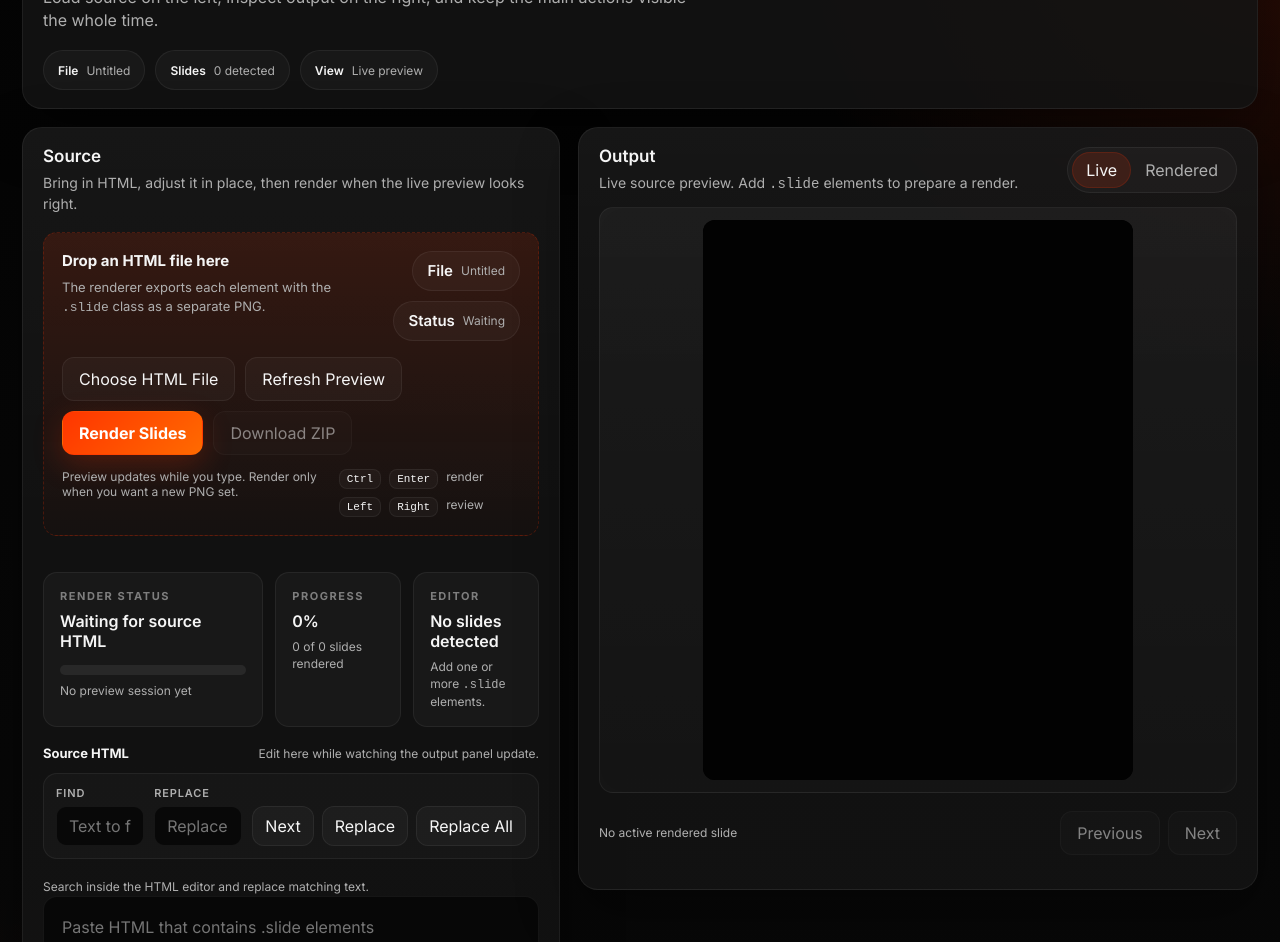
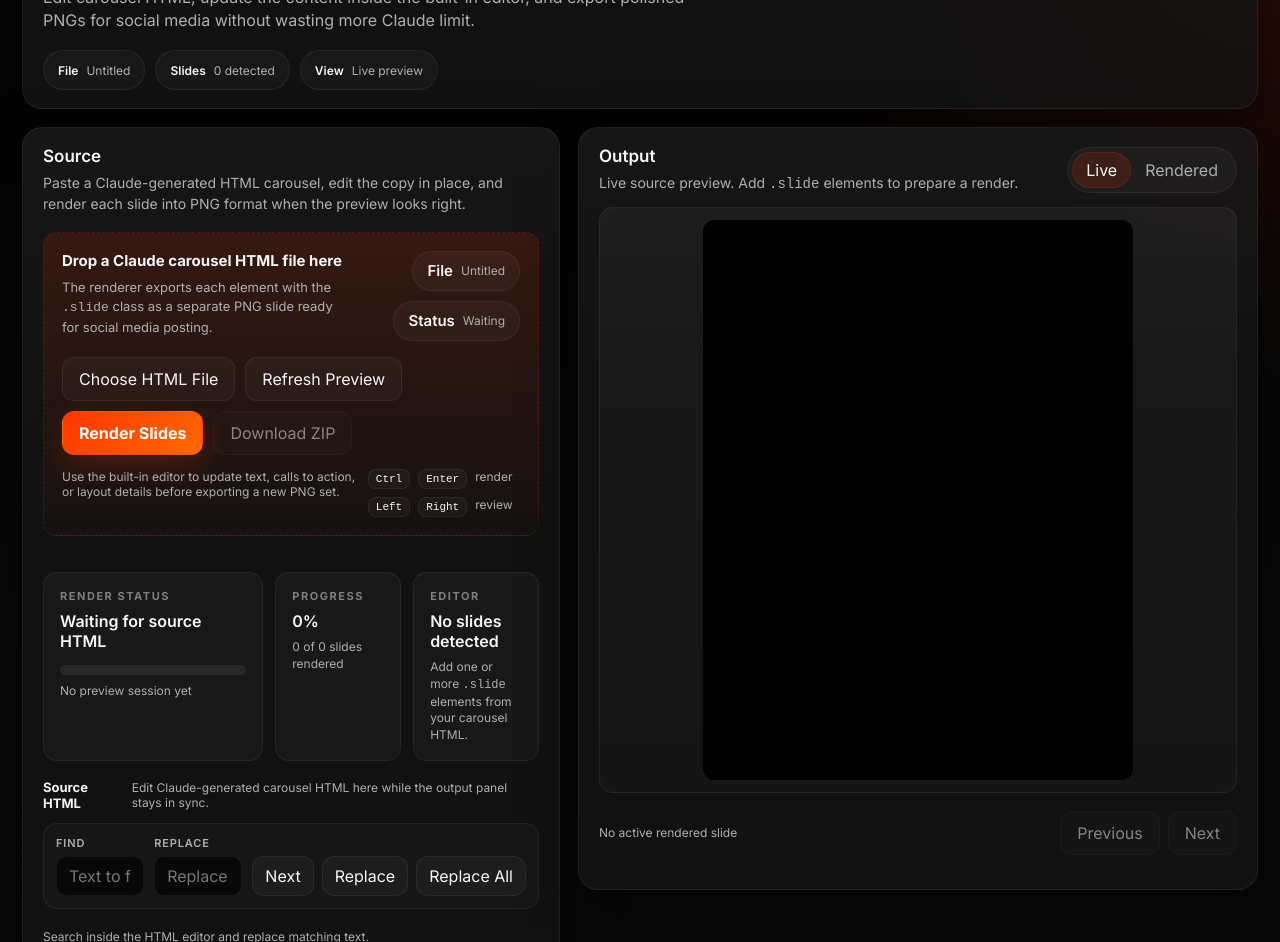
Before and after one commit to vishnureji/html-carousel-to-png, a website: page public/index.html in a window 1280 px wide. Shown: the part 123-1065 px from the top of the page. Drawn offline with Linux system fonts and the light colour scheme.

Commit message:
SEO updated

```diff
--- a/public/index.html
+++ b/public/index.html
@@ -3,7 +3,8 @@
 <head>
 <meta charset="UTF-8">
 <meta name="viewport" content="width=device-width, initial-scale=1">
-<title>HTML to PNG Pro</title>
+<meta name="description" content="Convert Claude-generated HTML carousels into social media PNG slides. Edit the HTML in the built-in text editor, update copy without spending more Claude limit, preview changes, and export polished carousel images.">
+<title>Claude Carousel Converter | HTML to PNG</title>
 <style>
 @import url("https://fonts.googleapis.com/css2?family=Inter:wght@400;500;600;700&display=swap");
 
@@ -674,8 +675,8 @@ iframe,
     <header class="topbar">
       <div class="brand">
         <p class="eyebrow">HTML to PNG Pro</p>
-        <h1>Render slides without hunting through the UI</h1>
-        <p>Load source on the left, inspect output on the right, and keep the main actions visible the whole time.</p>
+        <h1>Convert Claude HTML carousels into social-ready PNG slides</h1>
+        <p>Edit carousel HTML, update the content inside the built-in editor, and export polished PNGs for social media without wasting more Claude limit.</p>
       </div>
       <div class="topbarActions">
         <div id="headerFileChip" class="chip"><strong>File</strong> Untitled</div>
@@ -688,15 +689,15 @@ iframe,
       <section class="panel sourcePane">
         <div class="sourceHeader">
           <h2 class="sectionTitle">Source</h2>
-          <p class="sectionSub">Bring in HTML, adjust it in place, then render when the live preview looks right.</p>
+          <p class="sectionSub">Paste a Claude-generated HTML carousel, edit the copy in place, and render each slide into PNG format when the preview looks right.</p>
         </div>
 
         <div class="sourceBlock">
           <div id="dropZone" class="sourceCard">
             <div class="sourceTop">
               <div>
-                <strong>Drop an HTML file here</strong>
-                <p>The renderer exports each element with the <code>.slide</code> class as a separate PNG.</p>
+                <strong>Drop a Claude carousel HTML file here</strong>
+                <p>The renderer exports each element with the <code>.slide</code> class as a separate PNG slide ready for social media posting.</p>
               </div>
               <div class="sourceMeta">
                 <div id="sourceFileChip" class="chip"><strong>File</strong> Untitled</div>
@@ -713,7 +714,7 @@ iframe,
             </div>
 
             <div class="hintRow">
-              <span>Preview updates while you type. Render only when you want a new PNG set.</span>
+              <span>Use the built-in editor to update text, calls to action, or layout details before exporting a new PNG set.</span>
               <div class="kbdHints">
                 <kbd>Ctrl</kbd><kbd>Enter</kbd><span>render</span>
                 <kbd>Left</kbd><kbd>Right</kbd><span>review</span>
@@ -742,7 +743,7 @@ iframe,
             <div class="statusCard">
               <div class="statusCardLabel">Editor</div>
               <div id="editorMeta" class="statusCardValue">No slides detected</div>
-              <div id="editorSubMeta" class="statusCardSub">Add one or more <code>.slide</code> elements.</div>
+              <div id="editorSubMeta" class="statusCardSub">Add one or more <code>.slide</code> elements from your carousel HTML.</div>
             </div>
           </div>
         </div>
@@ -750,7 +751,7 @@ iframe,
         <div class="editorBlock">
           <div class="editorToolbar">
             <strong>Source HTML</strong>
-            <span>Edit here while watching the output panel update.</span>
+            <span>Edit Claude-generated carousel HTML here while the output panel stays in sync.</span>
           </div>
           <div class="findReplaceBar">
             <div class="fieldGroup">
@@ -777,7 +778,7 @@ iframe,
           <div class="outputTopbar">
             <div>
               <h2 class="sectionTitle">Output</h2>
-              <p id="outputSummary" class="sectionSub">Preview your current source or switch to rendered slides.</p>
+              <p id="outputSummary" class="sectionSub">Preview your current carousel HTML or switch to rendered PNG slides.</p>
             </div>
             <div class="tabRow">
               <button id="liveTabBtn" type="button" class="tab isActive">Live</button>
@@ -895,8 +896,8 @@ iframe,
     headerSlideChip.innerHTML = `<strong>Slides</strong> ${slideCount} detected`;
     editorMeta.textContent = slideCount ? `${slideCount} slide${slideCount === 1 ? "" : "s"} detected` : "No slides detected";
     editorSubMeta.innerHTML = slideCount
-      ? "Live preview is ready. Render when you want exportable PNG output."
-      : 'Add one or more <code>.slide</code> elements.';
+      ? "Live preview is ready. Render when you want social-ready PNG output."
+      : 'Add one or more <code>.slide</code> elements from your carousel HTML.';
   }
 
   function renderLiveMarkup() {
```
